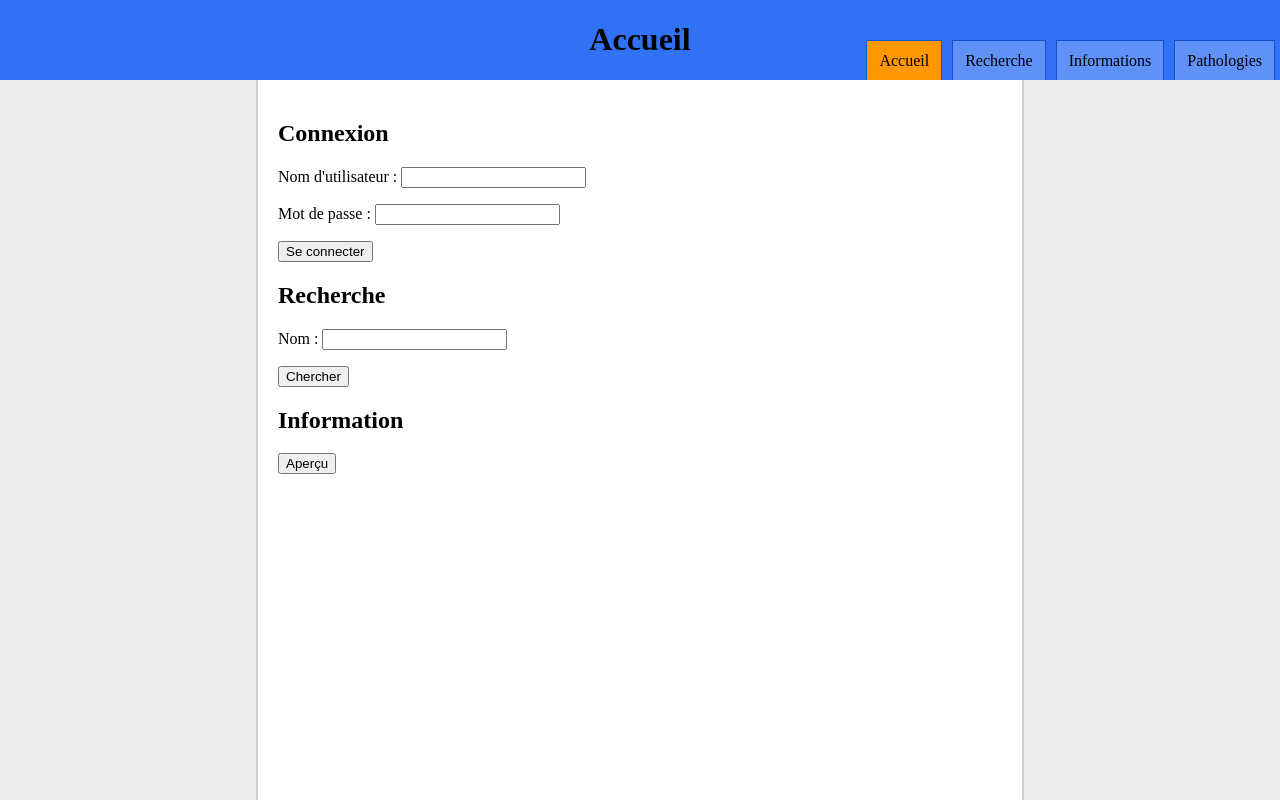
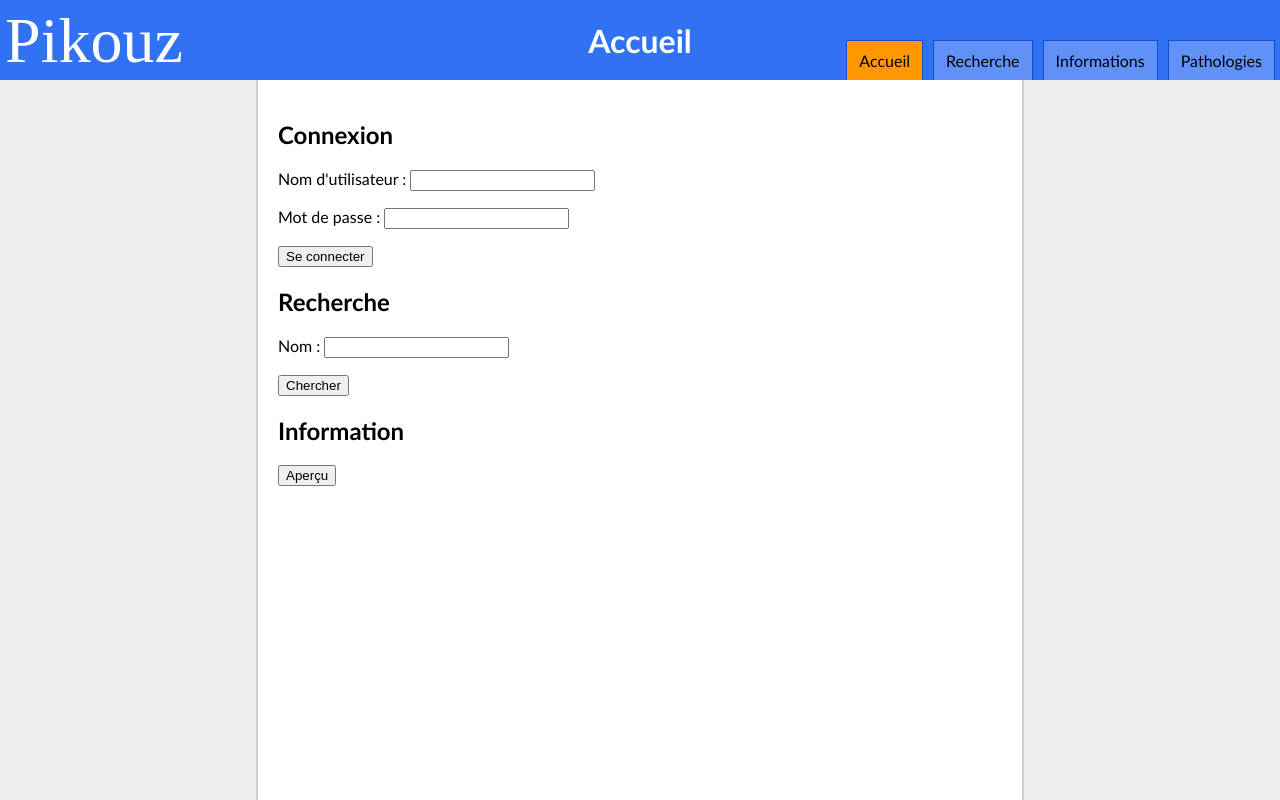
Before and after one commit to sprietNathanael/CPE_4_projet_TLI, a PHP site: page /index.php in a window 1280 px wide. Run offline with PHP 8.4, Linux system fonts and the light colour scheme.

Commit message:
Change the titles style

```diff
--- a/src/assets/css/style.css
+++ b/src/assets/css/style.css
@@ -1,5 +1,6 @@
 body {
   margin: 0;
+  font-family: "Calibri", "Verdana", "Arial",sans-serif;
 }
 
 .grid_wrapper {
@@ -30,6 +31,7 @@ body {
 #titleBar > h1 {
   grid-column: 2;
   text-align: center;
+  color: #FFFFFF;
 }
 
 .grid_one {
@@ -51,6 +53,17 @@ body {
   border-left: 2px solid #cecece;
   border-right: 2px solid #cecece;
 }
+
+.siteTitle {
+  grid-column: 1;
+  font-size: 4em;
+  font-family: "Times New Roman", time, serif;
+  padding-left: 2%;
+  display: flex;
+  align-items: center;
+  color: #FFFFFF;
+}
+
 nav {
   position: absolute;
   bottom: 0px;
--- a/src/assets/layouts/layout.tpl
+++ b/src/assets/layouts/layout.tpl
@@ -9,6 +9,7 @@
 </head>
 <body>
     <div id="titleBar" class="grid_wrapper">
+        <div class="siteTitle">Pikouz</div>
         <h1>{block name=title}Titre par defaut{/block}</h1>
         <nav>
             <ul>
```
